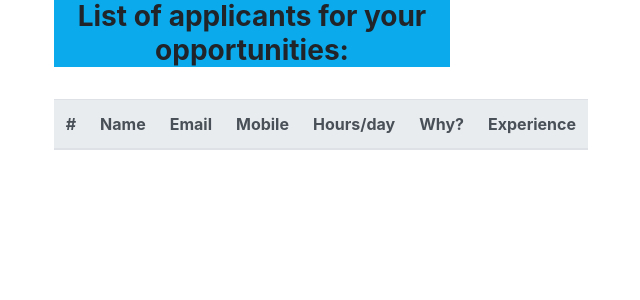
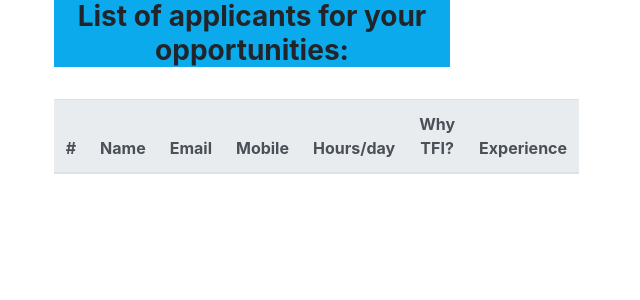
Before and after one commit to ri5han/tfi, a Django app: page /userhome/applications/ in a window 1280 px wide. Shown: the part 56-356 px from the top of the page, without its empty margins (388-1028 px from the left). Run offline with Django 3.2, Linux system fonts and the light colour scheme; a user stored in the database is signed in; data that the repository does not hold is empty; some libraries are stand-ins or nearby versions.

Commit message:
Update applications.html

```diff
--- a/user/templates/user/applications.html
+++ b/user/templates/user/applications.html
@@ -33,7 +33,7 @@ TFI | Applications
       <th scope="col">Email</th>
       <th scope="col">Mobile</th>
       <th scope="col">Hours/day</th>
-      <th scope="col">Why?</th>
+      <th scope="col">Why TFI?</th>
       <th scope="col">Experience</th>
     </tr>
   </thead>
```
